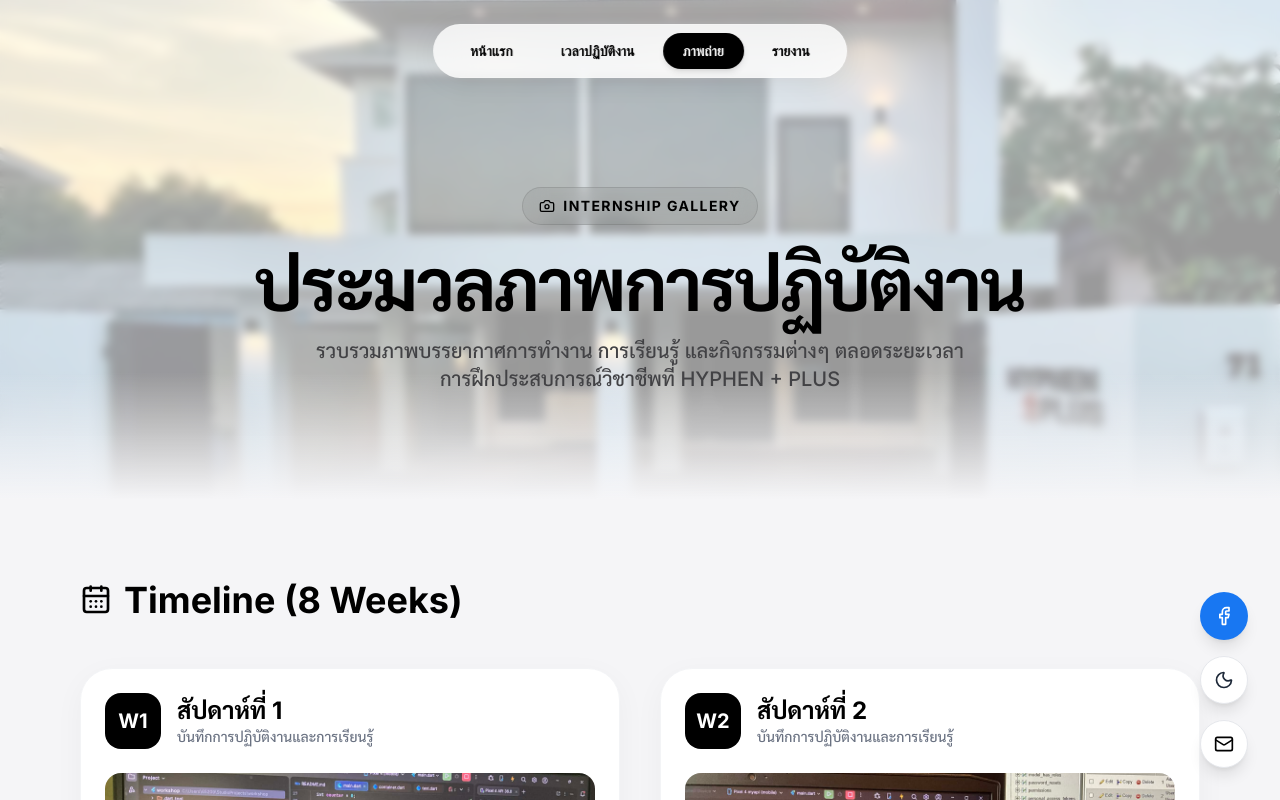
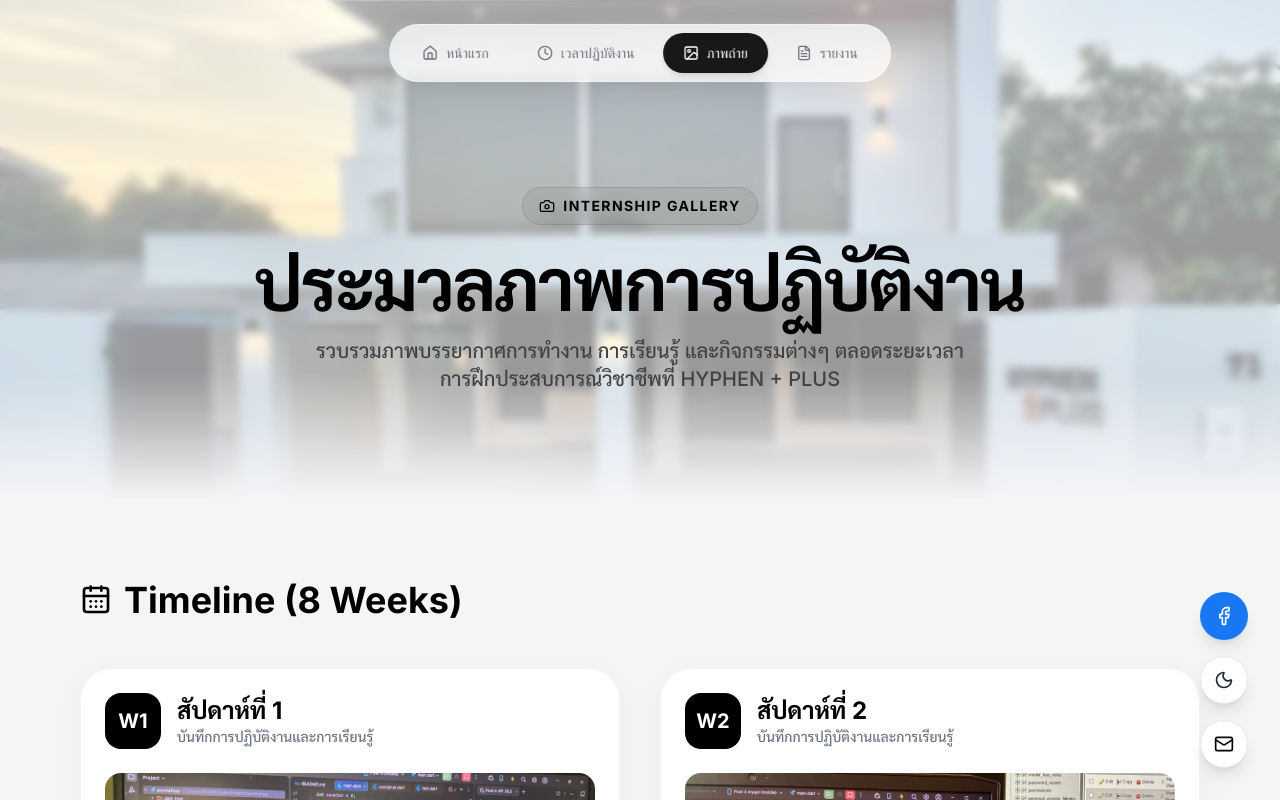
Before and after one commit to 9fight/intern-website, a Next.js app: page /gallery in a window 1280 px wide. Shown: the top 800 px of the page. Built offline with nearby package versions, Linux system fonts and the light colour scheme.

Commit message:
fix: navbar edit ui add icon

```diff
--- a/components/Navbar.tsx
+++ b/components/Navbar.tsx
@@ -4,10 +4,28 @@ import { motion, AnimatePresence } from "framer-motion";
 import React, { useState, useEffect } from "react";
 import Link from "next/link";
 import { usePathname } from "next/navigation";
-import { Menu, X } from "lucide-react"; // เอา ChevronDown ออกเพราะไม่ได้ใช้แล้ว
+import {
+  Menu,
+  X,
+  Home,
+  Clock,
+  Image as ImageIcon,
+  FileText
+} from "lucide-react";
 
 export default function Navbar() {
   const pathname = usePathname();
+
+  // -----------------------------------------------------
+  // 💡 เช็คว่ากำลังอยู่หน้า Detail หรือไม่ (เช่น /timesheet/1)
+  // ถ้า pathname เริ่มด้วย "/timesheet/" และไม่ใช่ "/timesheet" เฉยๆ
+  const isTimesheetDetail = pathname.startsWith("/timesheet/") && pathname !== "/timesheet";
+
+  // ถ้าใช่หน้า Detail ให้ซ่อน Navbar โดยการ return null ทิ้งไปเลย
+  if (isTimesheetDetail) {
+    return null;
+  }
+  // -----------------------------------------------------
 
   // States สำหรับ Desktop
   const [hoveredPath, setHoveredPath] = useState<string | null>(null);
@@ -20,30 +38,31 @@ export default function Navbar() {
     setIsMobileMenuOpen(false);
   }, [pathname]);
 
-  // เอา subItems ออกจาก รายงาน เหลือแค่ลิงก์ปกติ
+  // เพิ่ม icon เข้าไปใน Object
   const navItems = [
-    { name: "หน้าแรก", path: "/" },
-    { name: "เวลาปฏิบัติงาน", path: "/timesheet" },
-    { name: "ภาพถ่าย", path: "/gallery" },
-    { name: "รายงาน", path: "/reports" },
+    { name: "หน้าแรก", path: "/", icon: Home },
+    { name: "เวลาปฏิบัติงาน", path: "/timesheet", icon: Clock },
+    { name: "ภาพถ่าย", path: "/gallery", icon: ImageIcon },
+    { name: "รายงาน", path: "/reports", icon: FileText },
   ];
 
   return (
     <>
-      {/* --- ตัวแคปซูล Navbar หลัก --- */}
+      {/* --- ตัวแคปซูล Navbar หลัก (Glassmorphism สไตล์ iOS) --- */}
       <motion.nav
         initial={{ y: -50, opacity: 0 }}
         animate={{ y: 0, opacity: 1 }}
         transition={{ duration: 0.8, ease: "easeOut" }}
-        className="fixed top-6 right-6 md:right-auto md:left-1/2 md:-translate-x-1/2 z-50 w-auto flex justify-center items-center px-4 py-2 bg-white/80 backdrop-blur-xl border border-white/20 rounded-full shadow-[0_4px_30px_rgba(0,0,0,0.05)] transition-all duration-300"
+        className="fixed top-6 right-6 md:right-auto md:left-1/2 md:-translate-x-1/2 z-50 w-auto flex justify-center items-center px-3 py-2 bg-white/70 backdrop-blur-2xl backdrop-saturate-150 border border-white/40 rounded-full shadow-[0_8px_32px_rgba(0,0,0,0.08)] transition-all duration-300"
       >
         {/* =========================================
             DESKTOP MENU (แสดงเฉพาะจอใหญ่ md ขึ้นไป)
         ========================================= */}
-        <div className="hidden md:flex gap-1 md:gap-2 text-sm font-semibold relative">
+        <div className="hidden md:flex gap-1 md:gap-2 text-sm font-medium relative">
           {navItems.map((item) => {
-            const isActive = item.path === pathname || pathname.startsWith(`${item.path}/`);
+            const isActive = item.path === "/" ? pathname === "/" : pathname.startsWith(item.path);
             const isHovered = item.path === hoveredPath;
+            const Icon = item.icon;
 
             return (
               <div
@@ -54,26 +73,28 @@ export default function Navbar() {
               >
                 <Link
                   href={item.path}
-                  className={`relative px-5 py-2 rounded-full transition-colors duration-300 flex items-center gap-1 ${isActive ? "text-white" : "text-black hover:text-black/70"
+                  className={`relative px-5 py-2.5 rounded-full transition-colors duration-300 flex items-center gap-2 ${isActive ? "text-white" : "text-zinc-500 hover:text-zinc-900"
                     }`}
                 >
                   {isActive && (
                     <motion.div
                       layoutId="active-pill"
-                      className="absolute inset-0 bg-black rounded-full z-0 shadow-md"
-                      transition={{ type: "spring", stiffness: 380, damping: 30 }}
+                      className="absolute inset-0 bg-zinc-900 rounded-full z-0 shadow-md"
+                      transition={{ type: "spring", stiffness: 400, damping: 30 }}
                     />
                   )}
                   {!isActive && isHovered && (
                     <motion.div
                       layoutId="hover-pill"
-                      className="absolute inset-0 bg-black/5 rounded-full z-0"
+                      className="absolute inset-0 bg-zinc-100/80 rounded-full z-0"
                       initial={{ opacity: 0 }}
                       animate={{ opacity: 1 }}
                       exit={{ opacity: 0 }}
                       transition={{ duration: 0.2 }}
                     />
                   )}
+                  {/* Icon & Text */}
+                  <Icon size={16} className="relative z-10" />
                   <span className="relative z-10 whitespace-nowrap">{item.name}</span>
                 </Link>
               </div>
@@ -84,12 +105,12 @@ export default function Navbar() {
         {/* =========================================
             MOBILE HEADER (แสดงเฉพาะจอเล็ก)
         ========================================= */}
-        <div className="md:hidden flex items-center justify-center">
+        <div className="md:hidden flex items-center justify-center px-2">
           <button
             onClick={() => setIsMobileMenuOpen(!isMobileMenuOpen)}
-            className="p-1 text-black flex items-center justify-center transition-transform active:scale-95"
+            className="p-1.5 text-zinc-700 flex items-center justify-center transition-transform active:scale-90 rounded-full hover:bg-zinc-100"
           >
-            {isMobileMenuOpen ? <X size={24} /> : <Menu size={24} />}
+            {isMobileMenuOpen ? <X size={22} /> : <Menu size={22} />}
           </button>
         </div>
       </motion.nav>
@@ -97,25 +118,29 @@ export default function Navbar() {
       {/* =========================================
           MOBILE MENU OVERLAY (แสดงตอนกด Hamburger)
       ========================================= */}
-      <AnimatePresence>
+      <AnimatePresence >
         {isMobileMenuOpen && (
           <motion.div
-            initial={{ opacity: 0, y: -20, scale: 0.95 }}
+            initial={{ opacity: 0, y: -15, scale: 0.95 }}
             animate={{ opacity: 1, y: 0, scale: 1 }}
-            exit={{ opacity: 0, y: -20, scale: 0.95 }}
-            transition={{ duration: 0.2 }}
-            className="fixed top-20 left-1/2 transform -translate-x-1/2 z-40 w-[90%] bg-white/95 backdrop-blur-xl border border-black/10 rounded-3xl shadow-2xl p-2 flex flex-col md:hidden max-h-[80vh] overflow-y-auto"
+            exit={{ opacity: 0, y: -15, scale: 0.95 }}
+            transition={{ type: "spring", stiffness: 400, damping: 30 }}
+            className="fixed top-24 left-1/2 transform -translate-x-1/2 z-40 w-[92%] bg-white/80 backdrop-blur-3xl backdrop-saturate-150 border border-white/50 rounded-[32px] shadow-[0_20px_40px_rgba(0,0,0,0.1)] p-3 flex flex-col md:hidden max-h-[80vh] overflow-y-auto"
           >
             {navItems.map((item) => {
-              const isActive = item.path === pathname || pathname.startsWith(`${item.path}/`);
+              const isActive = item.path === "/" ? pathname === "/" : pathname.startsWith(item.path);
+              const Icon = item.icon;
 
               return (
                 <Link
                   key={item.path}
                   href={item.path}
-                  className={`p-4 rounded-2xl text-sm font-semibold transition-colors ${isActive ? "bg-black text-white" : "hover:bg-black/5 text-black"
+                  className={`p-4 rounded-2xl text-base font-medium transition-all flex items-center gap-3 ${isActive
+                    ? "bg-zinc-900 text-white shadow-md"
+                    : "hover:bg-zinc-100 text-zinc-600 active:bg-zinc-200"
                     }`}
                 >
+                  <Icon size={20} className={isActive ? "text-white" : "text-zinc-500"} />
                   {item.name}
                 </Link>
               );
```
